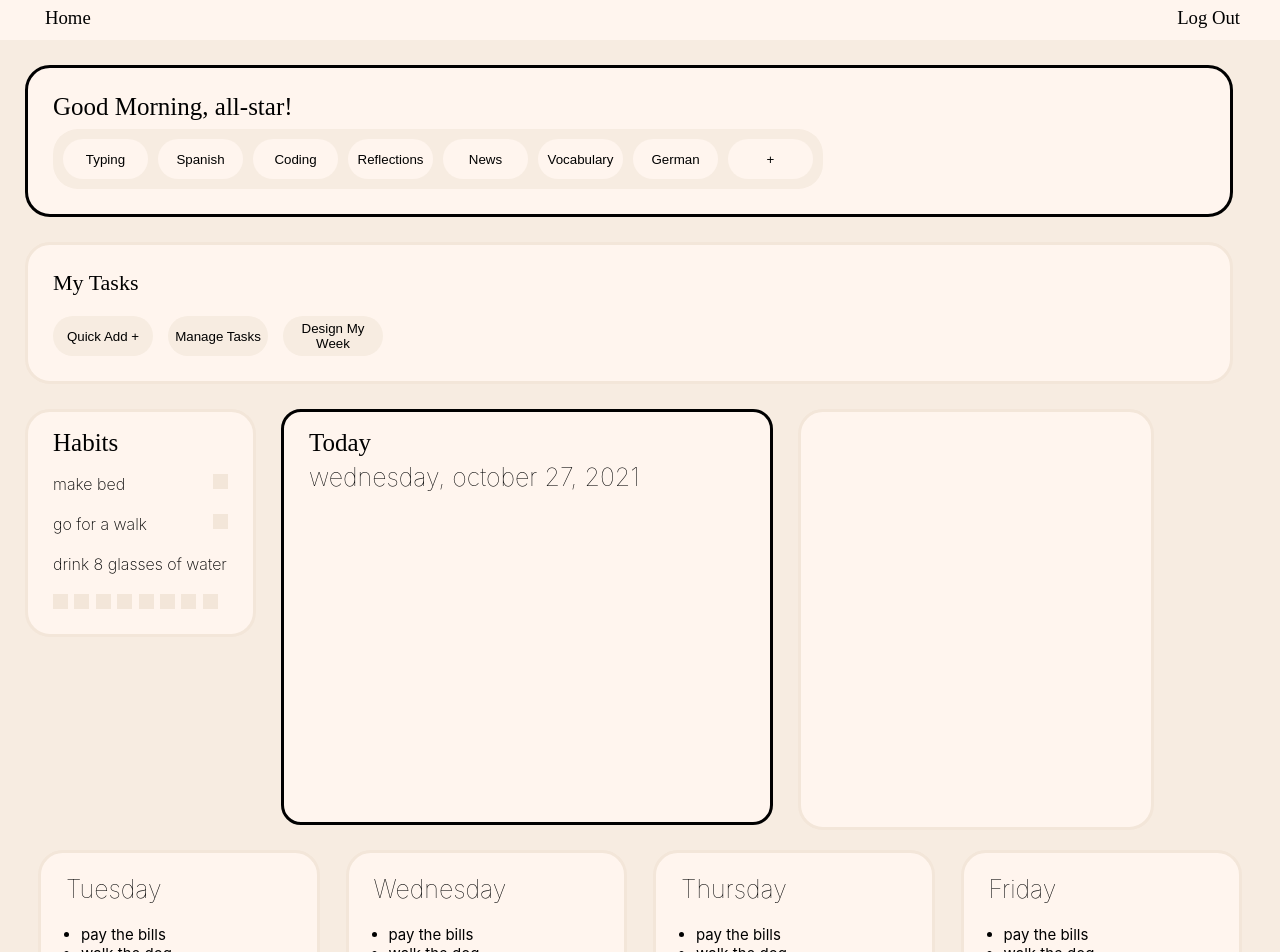
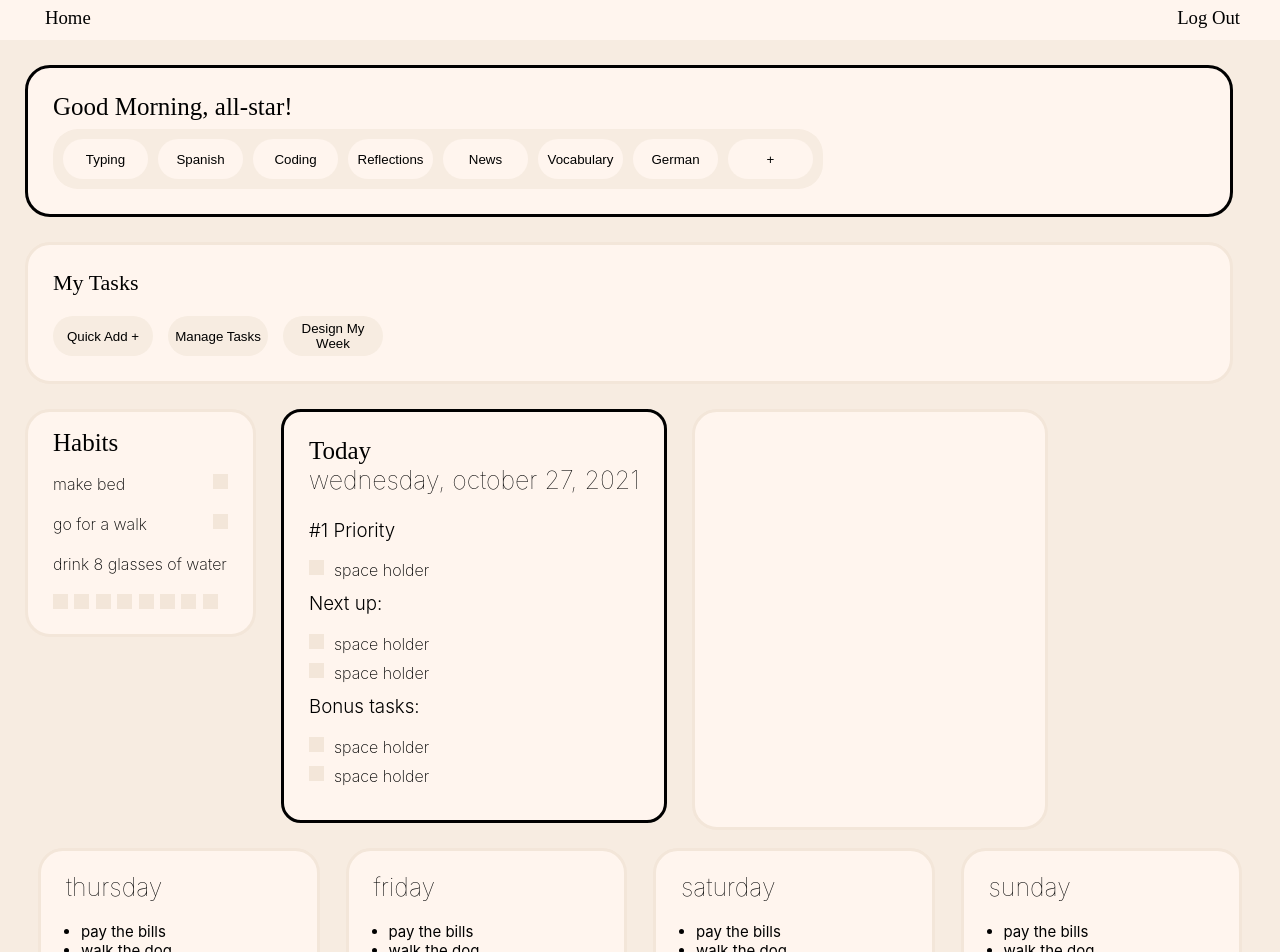
Before and after one commit to gooliajulia/design-my-week, a React (Create React App) app: page /homepage/1 in a window 1280 px wide. Shown: the top 952 px of the page. Built offline with nearby package versions, Linux system fonts and the light colour scheme; no server answers; a web font is replaced by a local one.

Commit message:
Today basic framework

```diff
--- a/src/App.css
+++ b/src/App.css
@@ -398,8 +398,8 @@ div#manage-tasks h4 {
 
 div#today {
   background-color:seashell ;
-  width: 38vw;
-  height: 410px;
+  width:fit-content;
+  height:fit-content;
   margin-left: 25px;
   margin-right: 25px;
   border-radius: 20px;
@@ -408,16 +408,33 @@ div#today {
   display: flex;
   flex-direction: column;
   align-items: flex-start;
+  padding: 25px;
+}
+
+div#today div.inline-habit {
+  display: flex;
+  flex-direction: row;
+  column-gap: 10px;
 }
 
 h1.today {
-  margin-left: 25px;
+  margin-top:0px;
   margin-bottom: 0px;
 }
 
 h2.today {
-  margin-left: 25px;
-  margin-top: 5px;
+  margin-top: 0px;
+}
+
+div#today h3 {
+  font-weight: 300;
+  margin-top: 3px;
+}
+
+div#today h4 {
+  margin-bottom: 9px;
+  margin-top: 0px;
+  font-weight: 200;
 }
 
 div#warmups {
--- a/src/components/displays/DisplayCard.js
+++ b/src/components/displays/DisplayCard.js
@@ -1,24 +1,32 @@
 import axios from "axios"
 
 
-const DisplayCard = ({type, taskName, taskImportance, taskUrgency, taskTimeEst, taskEnjoyment, taskID, TASK_API_URL}) => {
+const DisplayCard = ({type, taskName, taskImportance, taskUrgency, taskTimeEst, taskEnjoyment, taskID, TASK_API_URL, setToggleTasksFetch, toggleTasksFetch, manageTasksToggle, setManageTasksToggle, toggleFilter, setToggleFilter}) => {
     const ifTask = ['task', 'importance', 'urgency', 'enjoyment', 'estimated time to complete']
     // const ifRecipe = ['name', 'ingredients', 'directions']
 
     // Alternatively, we could try and use Class here.
 
+    const reRender = () => {
+        this.forceUpdate();
+    }
+
     const handleDelete = async () => {
         console.log('delete button was clicked')
         console.log(taskID);
         await axios.delete(TASK_API_URL + `&records[]=${taskID}`)
+        setToggleTasksFetch(!toggleTasksFetch);
+        // setManageTasksToggle(!manageTasksToggle);
+        setToggleFilter(!toggleFilter);
+        // reRender();
 
     }
 
     return (
         <div className='display-card' id={taskID}>
             <button className='delete' onClick={handleDelete}> x </button>
-            <h2>{type}</h2>
-            <h3>{ifTask[0]}: {taskName}</h3>
+            <h2>{taskName}</h2>
+            {/* <h3>{ifTask[0]}: {taskName}</h3> */}
             <h3>{ifTask[1]}: {taskImportance}</h3>
             <h3>{ifTask[2]}: {taskUrgency}</h3>
             <h3>{ifTask[3]}: {taskEnjoyment}</h3>
--- a/src/components/displays/DisplayTaskList.js
+++ b/src/components/displays/DisplayTaskList.js
@@ -1,11 +1,14 @@
 
+import { useEffect, useState } from 'react';
 import DisplayCard from './DisplayCard.js';
 
-const DisplayTaskList = ({ currentUsername, TASK_API_URL, currentUserTaskArray}) => {
+const DisplayTaskList = ({ currentUsername, TASK_API_URL, currentUserTaskArray, setCurrentUserTaskArray, setToggleTasksFetch, toggleTasksFetch, setManageTasksToggle, manageTasksToggle, setToggleFilter, toggleFilter}) => {
+
+
 
     return (
         <div id='display-cards'>
-                {currentUserTaskArray.map((task) => (
+                { currentUserTaskArray.map((task) => (
                     <DisplayCard
                         type={'task'}
                         taskName={task.fields.task}
@@ -15,8 +18,14 @@ const DisplayTaskList = ({ currentUsername, TASK_API_URL, currentUserTaskArray})
                         taskTimeEst={task.fields.minutes}
                         taskID={task.id}
                         TASK_API_URL={TASK_API_URL}
+                        setToggleTasksFetch={setToggleTasksFetch}
+                        toggleTasksFetch={toggleTasksFetch}
+                        setManageTasksToggle={setManageTasksToggle}
+                        manageTasksToggle={manageTasksToggle}
+                        setToggleFilter={setToggleFilter}
+                        toggleFilter={toggleFilter}
                     />
-                ))}
+                )) }
         </div>
     )
 }
--- a/src/components/pages/Homepage.js
+++ b/src/components/pages/Homepage.js
@@ -10,6 +10,15 @@ import NotePad from '../functions/NotePad.js';
 const HomePage = ({TASK_API_URL, toggleTasksFetch, setToggleTasksFetch, usersName, currentUsername}) => {
     console.log(currentUsername);
     console.log(TASK_API_URL);
+
+    const d = new Date();
+    let weekDay = d.getDay();
+    let month = d.getMonth();
+    let day = d.getDate();
+    let year = d.getFullYear();
+    const days = ['sunday', 'monday', 'tuesday', 'wednesday', 'thursday', 'friday', 'saturday', 'sunday', 'monday', 'tuesday', 'wednesday', 'thursday']
+    const months = ['january', 'february', 'march', 'april', 'may', 'june', 'july', 'august', 'september', 'october', 'november', 'december']
+
 
     // These set state for Add new task form
     const [task, setTask] = useState('');
@@ -133,28 +142,36 @@ const HomePage = ({TASK_API_URL, toggleTasksFetch, setToggleTasksFetch, usersNam
                     setToggleTasksFetch={setToggleTasksFetch}
                     setToggleFilter={setToggleFilter}
                     toggleFilter={setToggleFilter}
-                    currentUserTaskArray={currentUserTaskArray}/>
+                    currentUserTaskArray={currentUserTaskArray}
+                    setCurrentUserTaskArray={setCurrentUserTaskArray}/>
             </div>
             <div id='habits-today'>
                 <Habits />
-                <Today />
+                <Today
+                days={days}
+                weekDay={weekDay}
+                months={months}
+                month={month}
+                day={day}
+                year={year}
+                />
                 <NotePad />
             </div>
             <div id='following-days-display'>
                 <FollowingDays
-                day={'Tuesday'}
+                day={days[weekDay+1]}
                 tasksArray={['pay the bills', 'walk the dog', 'code some sick shit', 'pedicure', 'do the dishes']}
             />
                         <FollowingDays
-                day={'Wednesday'}
+                day={days[weekDay+2]}
                 tasksArray={['pay the bills', 'walk the dog', 'code some sick shit', 'pedicure', 'do the dishes']}
             />
                         <FollowingDays
-                day={'Thursday'}
+                day={days[weekDay+3]}
                 tasksArray={['pay the bills', 'walk the dog', 'code some sick shit', 'pedicure', 'do the dishes']}
             />
                         <FollowingDays
-                day={'Friday'}
+                day={days[weekDay+4]}
                 tasksArray={['pay the bills', 'walk the dog', 'code some sick shit', 'pedicure', 'do the dishes']}
             />
             </div>
--- a/src/components/sections/MyTasks.js
+++ b/src/components/sections/MyTasks.js
@@ -3,7 +3,7 @@ import {useState} from 'react';
 import DisplayTaskList from '../displays/DisplayTaskList.js';
 
 
-const MyTasks = ({addNewTask, task, setTask, taskImp, setTaskImp, taskUrg, setTaskUrg, taskEnj, setTaskEnj, taskEstTime, setTaskEstTime, TASK_API_URL, currentUsername, userTaskArray, toggleTasksFetch, setToggleTasksFetch, setToggleFilter, toggleFilter, currentUserTaskArray}) => {
+const MyTasks = ({addNewTask, task, setTask, taskImp, setTaskImp, taskUrg, setTaskUrg, taskEnj, setTaskEnj, taskEstTime, setTaskEstTime, TASK_API_URL, currentUsername, userTaskArray, toggleTasksFetch, setToggleTasksFetch, setToggleFilter, toggleFilter, currentUserTaskArray, setCurrentUserTaskArray}) => {
 
     const [quickAddToggle, setQuickAddToggle] = useState(false);
     const [quickAddButtonText, setQuickAddButtonText] = useState('Quick Add +')
@@ -24,6 +24,23 @@ const MyTasks = ({addNewTask, task, setTask, taskImp, setTaskImp, taskUrg, setTa
 
     const designMyWeek = () => {
         console.log('designing your week');
+        /*
+        1. take currentUserTaskArray
+        2. make a new array to work with that consists the objects of each task, the ratings parseInted and a new property of 'rank'
+        NOTE: to start, simply rank the items and disregard timing. Assign them to days in groups of 5, Most important, 2 next important 2 extras.
+            for tasks that take longer than 45 minutes, break up into two new tasks. (if less than 60 minutes, 45 and 15, if less than 75, 45 and 30 etc. if 90, 45 and 45 and so on.)
+        3. Sort the array by rank
+        4. Assign as follows:
+            Today: first 5
+            Next Day: next 5
+            Next Next Day: next 5
+            ... etc.
+
+
+
+
+
+        */
     }
 
 
@@ -60,6 +77,11 @@ const MyTasks = ({addNewTask, task, setTask, taskImp, setTaskImp, taskUrg, setTa
                         currentUsername={currentUsername}
                         TASK_API_URL={TASK_API_URL}
                         currentUserTaskArray={currentUserTaskArray}
+                        setManageTasksToggle={setManageTasksToggle}
+                        manageTasksToggle={manageTasksToggle}
+                        setToggleFilter={setToggleFilter}
+                        toggleFilter={toggleFilter}
+                        setCurrentUserTaskArray={setCurrentUserTaskArray}
                     />
             :
             null}
--- a/src/components/sections/Today.js
+++ b/src/components/sections/Today.js
@@ -1,20 +1,34 @@
+import CheckBox from "../functions/CheckBox";
 
-const Today = () => {
-
-    const d = new Date();
-    let weekDay = d.getDay();
-    let month = d.getMonth();
-    let day = d.getDate();
-    let year = d.getFullYear();
-    const days = ['sunday', 'monday', 'tuesday', 'wednesday', 'thursday', 'friday', 'saturday']
-    const months = ['january', 'february', 'march', 'april', 'may', 'june', 'july', 'august', 'september', 'october', 'november', 'december']
-
+const Today = ({days, weekDay, months, month, day, year}) => {
 
     return (
         <div id='today'>
             <h1 className='today'>Today</h1>
             <h2 className='today'>{days[weekDay]}, {months[month]} {day}, {year}</h2>
-
+            <h3>#1 Priority</h3>
+            <div className='inline-habit'>
+                <CheckBox />
+                <h4>space holder</h4>
+            </div>
+            <h3>Next up: </h3>
+            <div className='inline-habit'>
+                <CheckBox />
+                <h4>space holder</h4>
+            </div>
+            <div className='inline-habit'>
+                <CheckBox />
+                <h4>space holder</h4>
+            </div>
+            <h3>Bonus tasks:</h3>
+            <div className='inline-habit'>
+                <CheckBox />
+                <h4>space holder</h4>
+            </div>
+            <div className='inline-habit'>
+                <CheckBox />
+                <h4>space holder</h4>
+            </div>
         </div>
     )
 }
```
